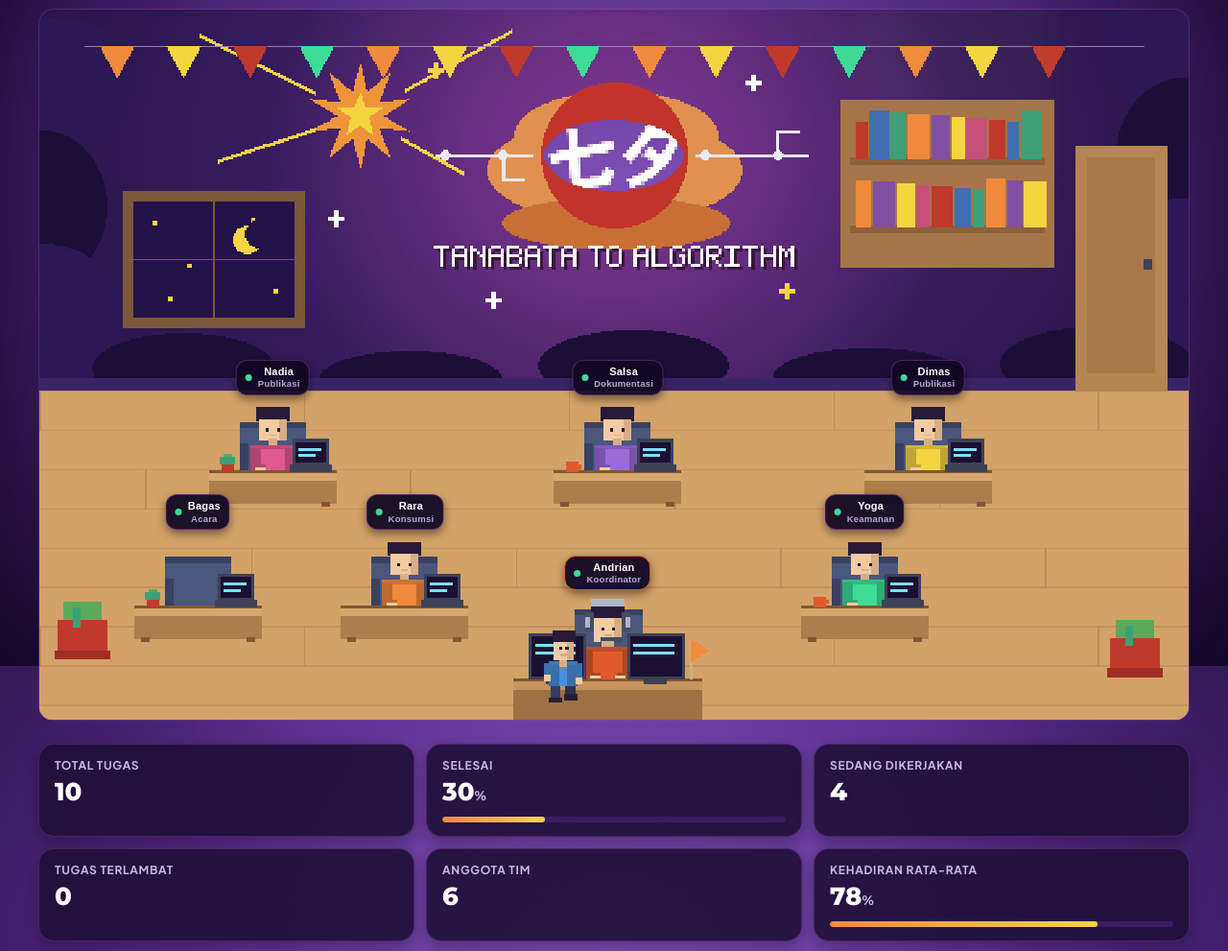
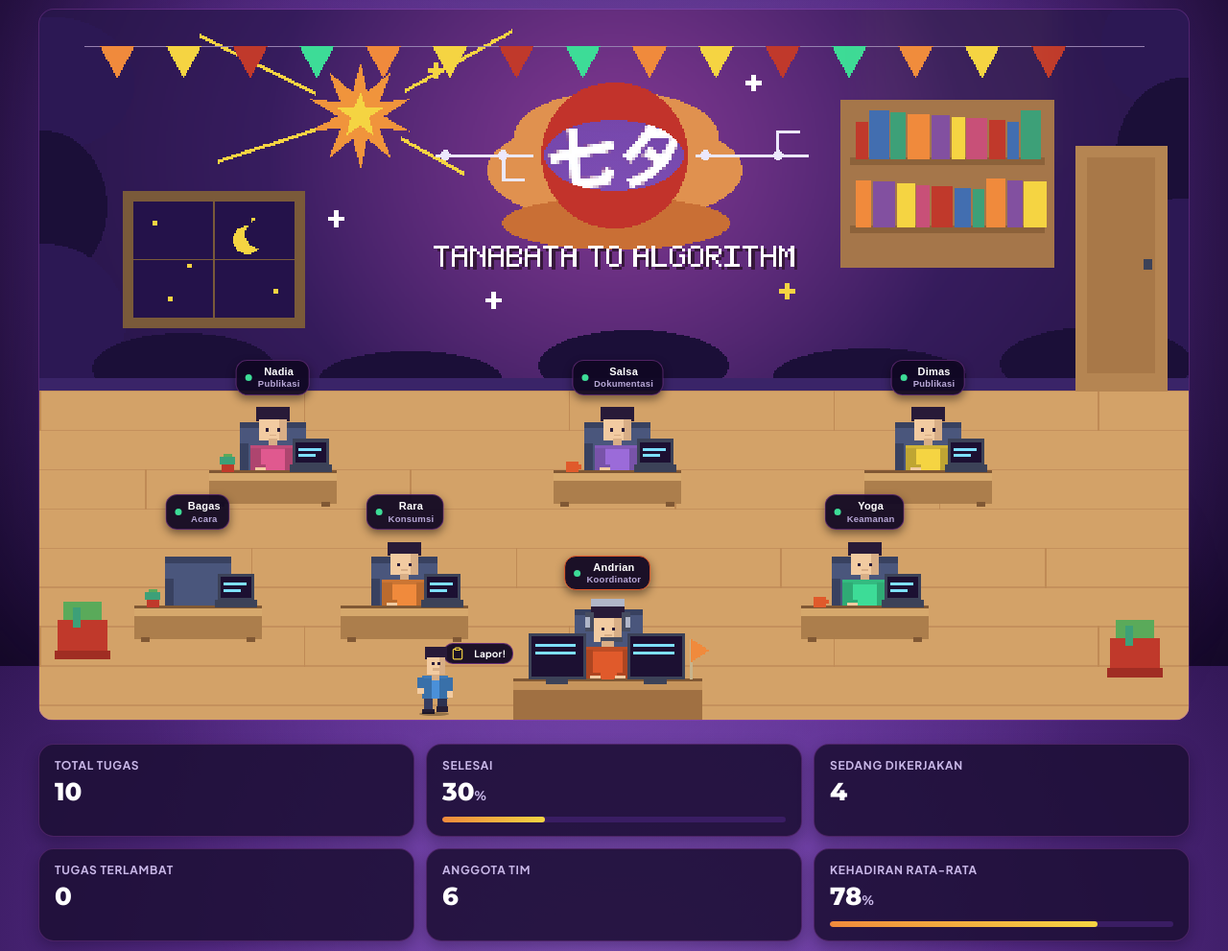
Before and after one commit to AN-maz/acara-nabata, a plain HTML site: page index.html in a window 1280 px wide. Shown: the part 106-1097 px from the top of the page at 96% size. Drawn offline with nearby package versions, Linux system fonts and the light colour scheme; animation ran at ten frames a second.

Commit message:
fix: rute jalan lapor logis — lewat jalur bebas, titik lapor sebelum meja koor

```diff
--- a/css/style.css
+++ b/css/style.css
@@ -718,7 +718,7 @@ tfoot td { font-weight: 800; border-top: 1px solid var(--line-soft); color: var(
 /* --- karakter jalan ke meja koordinator buat ngasih laporan --- */
 .walker {
   position: absolute;
-  width: 4.3%;
+  width: 4%; /* ≈30px di scene 760 — 1:1 sama sprite aslinya biar tajam */
   aspect-ratio: 30 / 44;
   opacity: 0;
   pointer-events: none;
@@ -732,6 +732,17 @@ tfoot td { font-weight: 800; border-top: 1px solid var(--line-soft); color: var(
   width: 100%;
   height: 100%;
   image-rendering: pixelated;
+}
+/* bayangan tipis di bawah kaki biar gak keliatan ngambang */
+.walker::after {
+  content: "";
+  position: absolute;
+  left: 18%;
+  right: 18%;
+  bottom: -2px;
+  height: 4px;
+  background: rgba(0, 0, 0, 0.3);
+  border-radius: 50%;
 }
 .walker .w-b { opacity: 0; animation: wsType 0.26s steps(1, end) infinite; }
 .walker.on { opacity: 1; }
--- a/js/app.js
+++ b/js/app.js
@@ -500,7 +500,7 @@ function renderOffice() {
         ? ""
         : `
       <div class="walker" data-name="${esc(p.name)}" data-left="${p.left}" data-bottom="${p.bottom}"
-           style="left:${p.left}%;bottom:${p.bottom}%">
+           style="left:${p.left + p.w / 2 - 2}%;bottom:${p.bottom}%">
         <span class="w-bubble">${ICON.clipboard}Lapor!</span>
         <img class="w-a" src="assets/pixel/walk-${p.slug}-a.png" alt="" />
         <img class="w-b" src="assets/pixel/walk-${p.slug}-b.png" alt="" />
@@ -515,23 +515,114 @@ function renderOffice() {
   initReportWalk(host);
 }
 
-/* ---------- animasi: anggota jalan ke meja koor buat lapor ---------- */
+/* ---------- animasi: anggota jalan ke meja koor buat lapor ----------
+   Rutenya digambar logis, murni sumbu X/Y (gak diagonal):
+   1. baris belakang: geser ke celah bebas antar meja di depth barisnya sendiri
+   2. turun lurus lewat celah itu sampai koridor depan (y kecil = depan kamera)
+   3. jalan di koridor depan — sejajar garis lantai, di depan semua meja baris
+      depan, dan gak pernah lewat di atas meja koor
+   4. berhenti DI SAMPING meja koor (belum nyampe mejanya) + bubble "Lapor!"
+   Trek balik = rute yang sama dibalik. */
 function initReportWalk(host) {
   const walkers = [...host.querySelectorAll(".walker")];
   if (!walkers.length) return;
   if (window.matchMedia("(prefers-reduced-motion: reduce)").matches) return;
 
-  const SCENE_W = 760;
-  const SCENE_H = 470;
-  const SPOTS = [
-    { left: 45, bottom: 2 },
-    { left: 50, bottom: 0.5 },
-    { left: 55, bottom: 3.5 },
+  const W = 760;
+  const H = 470;
+  const pctX = (v) => (v * W) / 100; // % horizontal → px
+  const pctY = (v) => (v * H) / 100; // % bottom    → px (0 = pinggir bawah)
+  const MARGIN = 3; // jarak minimal sprite ↔ meja lain
+  const CORRIDOR = 4; // koridor depan (px dari pinggir bawah)
+  const SPEED = 95; // px/detik
+
+  const koor = team.find((t) => t.koor);
+  const frontRow = (p) => team.filter((t) => t !== p && !t.koor && t.bottom <= 15);
+  const backRow = (p) => team.filter((t) => t !== p && !t.koor && t.bottom > 15);
+
+  /* interval x yang harus dihindari (pakai koordinat px) */
+  const boxes = (list) => list.map((t) => [pctX(t.left), pctX(t.left + t.w)]);
+  const PLANTS = [
+    [10, 46],
+    [706, 742],
   ];
+  const KOOR_BOX = [pctX(koor.left), pctX(koor.left + koor.w)];
+
+  /* Semua koordinat = TEPI KIRI sprite (style.left) & kaki (style.bottom),
+     jadi sprite jalan nutupin [x, x+WALK] secara horizontal. */
+  const WALK = 30.4; // 4% dari 760
+  const overlapX = (x, [a, b]) => x < b + MARGIN && x + WALK > a - MARGIN;
+  const anyBlocked = (x, blocked) => blocked.some((box) => overlapX(x, box));
+
+  /* tepi-kiri x yang bebas dari semua blok; celah terdekat ke x */
+  const freeX = (cx, blocked) => {
+    const segs = blocked
+      .map(([a, b]) => [Math.max(0, a - WALK - MARGIN), Math.min(W, b + MARGIN)])
+      .sort((m, n) => m[0] - n[0]);
+    const ivs = [];
+    let cursor = 0;
+    for (const [a, b] of segs) {
+      if (a > cursor) ivs.push([cursor, a]);
+      cursor = Math.max(cursor, b);
+    }
+    if (cursor < W - WALK) ivs.push([cursor, W - WALK]);
+    let best = cx;
+    let dist = Infinity;
+    for (const [a, b] of ivs) {
+      const c = Math.min(Math.max(cx, a), b);
+      if (Math.abs(c - cx) < dist) {
+        dist = Math.abs(c - cx);
+        best = c;
+      }
+    }
+    return best;
+  };
+
+  const buildRoute = (p) => {
+    const homeX = pctX(p.left + p.w / 2) - WALK / 2; // jajar sama tengah meja
+    const y0 = pctY(p.bottom);
+    const back = p.bottom > 15;
+
+    // turun lurus bebas dari meja baris depan + koor + pot.
+    // meja baris belakang cuma ngeblok kalo ini orang baris belakang
+    // (orang baris depan gak pernah nyampe depth segitu — aman)
+    const dropBlocked = [
+      ...boxes(frontRow(p)),
+      ...(back ? boxes(backRow(p)) : []),
+      KOOR_BOX,
+      ...PLANTS,
+    ];
+    // baris belakang: geser mendatar di depth barisnya sendiri bebas dari
+    // meja baris belakang lain (meja sendiri boleh — berdiri depan kursi)
+    const sideBlocked = boxes(backRow(p));
+    const dropX = back
+      ? freeX(homeX, [...dropBlocked, ...sideBlocked])
+      : anyBlocked(homeX, dropBlocked)
+        ? freeX(homeX, dropBlocked)
+        : homeX;
+
+    // titik lapor: di samping kiri/kanan meja koor, BELUM nyentuh mejanya
+    const spot = dropX < 380 ? 246 : 476; // celah ±31px dari tepi meja koor
+
+    const legs = [{ x: homeX, y: y0 }];
+    if (Math.abs(dropX - homeX) > 3) legs.push({ x: dropX, y: y0 });
+    legs.push({ x: dropX, y: CORRIDOR });
+    legs.push({ x: spot, y: CORRIDOR });
+    return legs;
+  };
+
   const wait = (ms) => new Promise((r) => setTimeout(r, ms));
-  const dist = (a, b) =>
-    Math.hypot(((a.left - b.left) * SCENE_W) / 100, ((a.bottom - b.bottom) * SCENE_H) / 100);
-  const dur = (a, b) => Math.min(3.4, Math.max(1, dist(a, b) / 95));
+  const moveLegs = async (w, legs) => {
+    for (let i = 1; i < legs.length; i++) {
+      const a = legs[i - 1];
+      const b = legs[i];
+      const d = Math.min(3.4, Math.max(0.35, Math.hypot(b.x - a.x, b.y - a.y) / SPEED));
+      w.style.setProperty("--walk", `${d}s`);
+      w.style.left = `${(b.x / W) * 100}%`;
+      w.style.bottom = `${(b.y / H) * 100}%`;
+      await wait(d * 1000 + 220); // jeda 220ms di tiap belokan biar baca sebagai "berhenti terus nyambung"
+    }
+  };
 
   /* ganti sprite meja: orang pergi → meja kosong; orang balik → orang duduk lagi */
   const setDesk = (w, away) => {
@@ -547,30 +638,29 @@ function initReportWalk(host) {
   async function cycle() {
     const w = walkers[i % walkers.length];
     i += 1;
-    const home = { left: Number(w.dataset.left), bottom: Number(w.dataset.bottom) };
-    const spot = SPOTS[(i - 1) % SPOTS.length];
+    const p = team.find((t) => t.name === w.dataset.name);
+    if (!p) return cycle();
+    const legs = buildRoute(p);
 
-    setDesk(w, true);          // kursinya kosong, orangnya berangkat
+    // snap ke titik awal rute dulu (masih transparan) biar langkah pertama
+    // gak nyambung diagonal dari posisi inline awal renderer
+    w.style.setProperty("--walk", "0s");
+    w.style.left = `${(legs[0].x / W) * 100}%`;
+    w.style.bottom = `${(legs[0].y / H) * 100}%`;
+    void w.offsetWidth; // paksa reflow biar snap-nya kejadian sebelum transisi
+
+    setDesk(w, true); // kursinya kosong, orangnya berangkat
     w.classList.add("on");
-    await wait(120);
-    const d1 = dur(home, spot);
-    w.style.setProperty("--walk", `${d1}s`);
-    w.style.left = `${spot.left}%`;
-    w.style.bottom = `${spot.bottom}%`;
-    await wait(d1 * 1000 + 150);
+    await wait(140);
+    await moveLegs(w, legs);
 
-    w.classList.add("report"); // berdiri di depan koor + bubble "Lapor!"
+    w.classList.add("report"); // berdiri di samping meja koor + bubble "Lapor!"
     await wait(2800);
     w.classList.remove("report");
 
-    const d2 = dur(spot, home);
-    w.style.setProperty("--walk", `${d2}s`);
-    w.style.left = `${home.left}%`;
-    w.style.bottom = `${home.bottom}%`;
-    await wait(d2 * 1000 + 150);
-
+    await moveLegs(w, [...legs].reverse()); // trek balik = rute dibalik
     w.classList.remove("on");
-    setDesk(w, false);         // balik ke meja, duduk lagi
+    setDesk(w, false); // balik ke meja, duduk lagi
     await wait(1200);
     cycle();
   }
```
Also changed, not shown: 1 other file.
